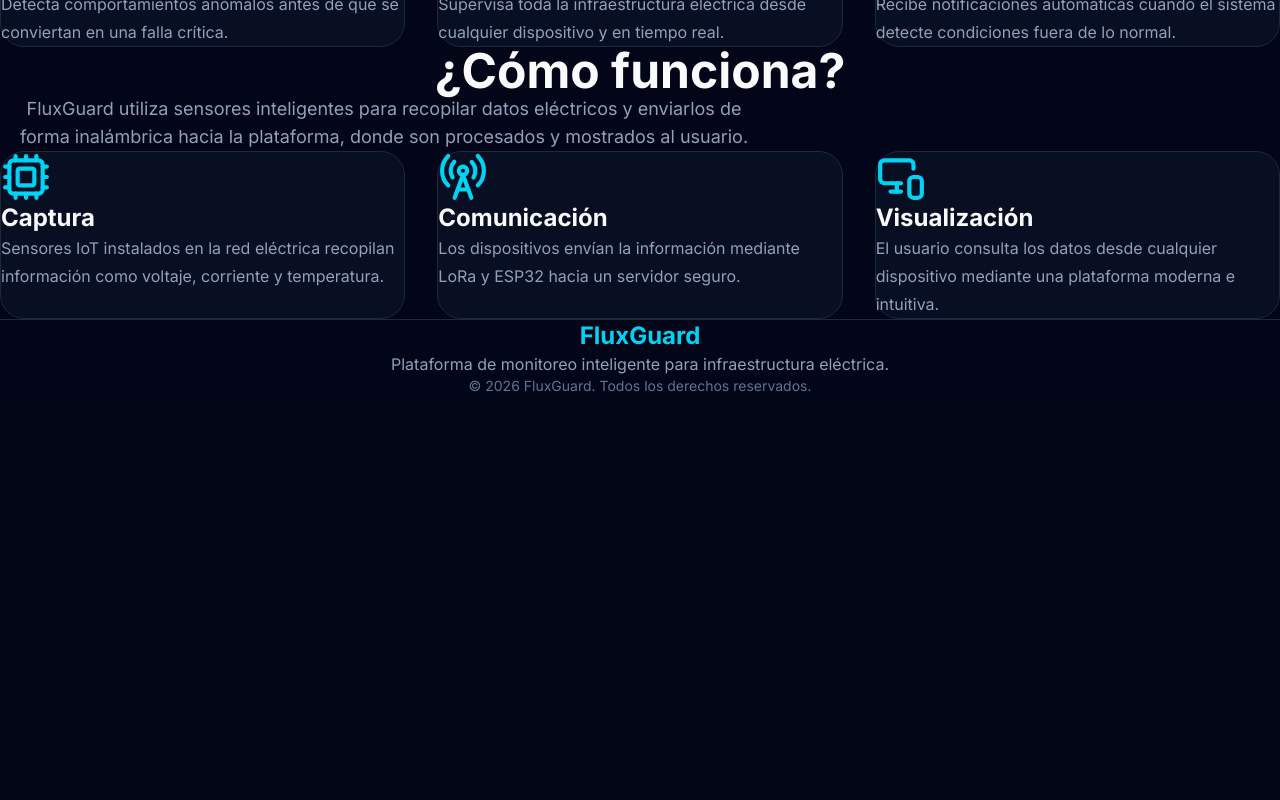
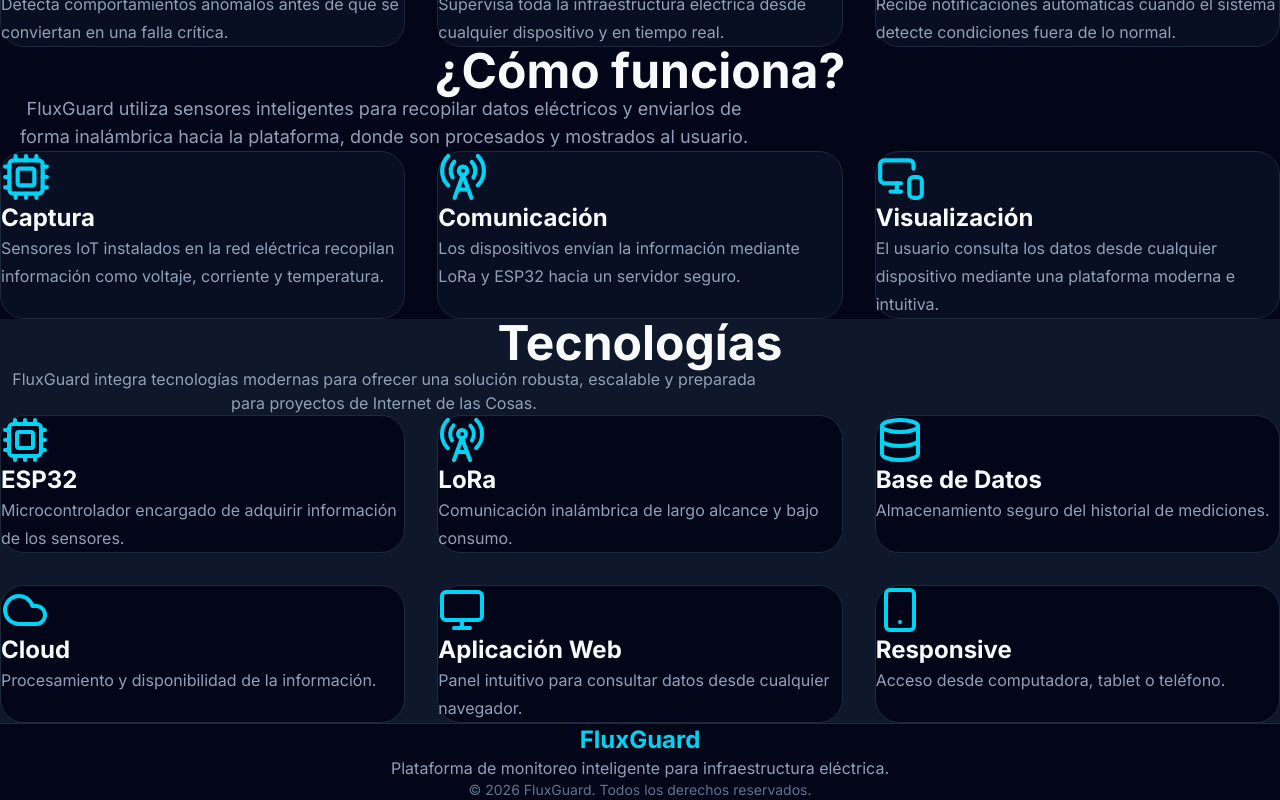
Before and after one commit to brianherna/FluxGuard, a React (Vite) app in the folder frontend/: page / in a window 1280 px wide. Shown: the part 1079-1879 px from the top of the page. Before the commit the page ends 1475 px from the top, so only its background shows below. Built offline with nearby package versions, Linux system fonts and the light colour scheme.

Commit message:
feat(home): add technologies section

```diff
--- /dev/null
+++ b/frontend/src/components/sections/Technologies.tsx
@@ -0,0 +1,115 @@
+import Container from "../ui/Container";
+
+import {
+  Cpu,
+  RadioTower,
+  Database,
+  Cloud,
+  Smartphone,
+  Monitor,
+} from "lucide-react";
+
+const technologies = [
+  {
+    title: "ESP32",
+    icon: Cpu,
+    description:
+      "Microcontrolador encargado de adquirir información de los sensores.",
+  },
+  {
+    title: "LoRa",
+    icon: RadioTower,
+    description:
+      "Comunicación inalámbrica de largo alcance y bajo consumo.",
+  },
+  {
+    title: "Base de Datos",
+    icon: Database,
+    description:
+      "Almacenamiento seguro del historial de mediciones.",
+  },
+  {
+    title: "Cloud",
+    icon: Cloud,
+    description:
+      "Procesamiento y disponibilidad de la información.",
+  },
+  {
+    title: "Aplicación Web",
+    icon: Monitor,
+    description:
+      "Panel intuitivo para consultar datos desde cualquier navegador.",
+  },
+  {
+    title: "Responsive",
+    icon: Smartphone,
+    description:
+      "Acceso desde computadora, tablet o teléfono.",
+  },
+];
+
+export default function Technologies() {
+  return (
+    <section className="py-28 bg-slate-900">
+
+      <Container>
+
+        <h2 className="text-5xl font-bold text-center">
+          Tecnologías
+        </h2>
+
+        <p className="text-center text-slate-400 mt-6 max-w-3xl mx-auto">
+          FluxGuard integra tecnologías modernas para ofrecer una solución
+          robusta, escalable y preparada para proyectos de Internet de las Cosas.
+        </p>
+
+        <div className="grid md:grid-cols-3 gap-8 mt-20">
+
+          {technologies.map((tech) => {
+
+            const Icon = tech.icon;
+
+            return (
+
+              <div
+                key={tech.title}
+                className="
+                  rounded-3xl
+                  bg-slate-950
+                  border
+                  border-slate-800
+                  p-8
+                  transition-all
+                  duration-300
+                  hover:border-cyan-400
+                  hover:-translate-y-2
+                  hover:shadow-[0_0_30px_rgba(34,211,238,.25)]
+                "
+              >
+
+                <Icon
+                  size={48}
+                  className="text-cyan-400"
+                />
+
+                <h3 className="text-2xl font-bold mt-6">
+                  {tech.title}
+                </h3>
+
+                <p className="text-slate-400 mt-4 leading-7">
+                  {tech.description}
+                </p>
+
+              </div>
+
+            );
+
+          })}
+
+        </div>
+
+      </Container>
+
+    </section>
+  );
+}
--- a/frontend/src/pages/Home/index.tsx
+++ b/frontend/src/pages/Home/index.tsx
@@ -6,6 +6,8 @@ import HowItWorks from "../../components/sections/HowItWorks";
 
 import Footer from "../../components/layout/Footer";
 
+import Technologies from "../../components/sections/Technologies";
+
 export default function Home() {
   return (
     <>
@@ -13,6 +15,7 @@ export default function Home() {
       <Hero />
       <About />
       <HowItWorks />
+      <Technologies />
       <Footer />
     </>
   );
```
